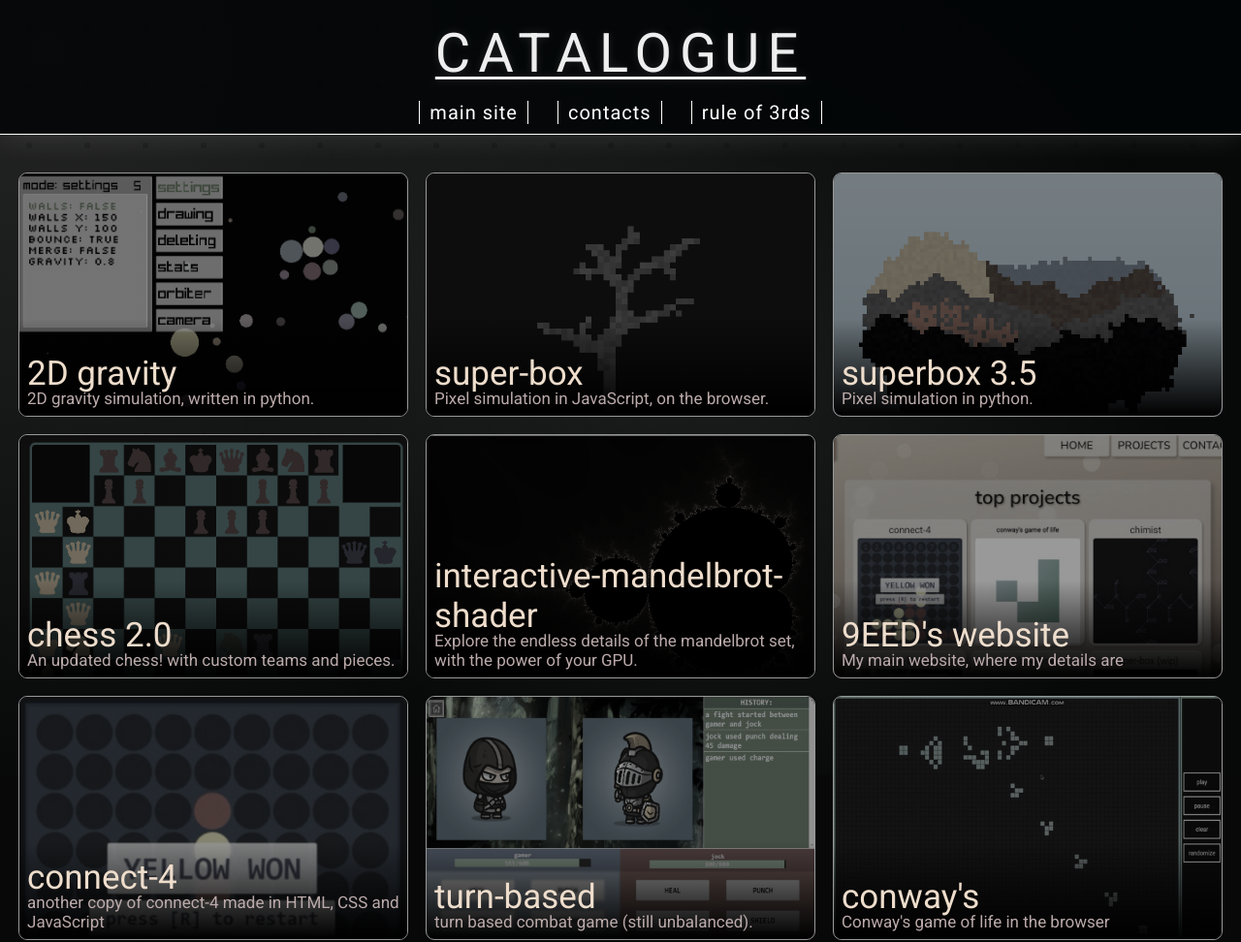
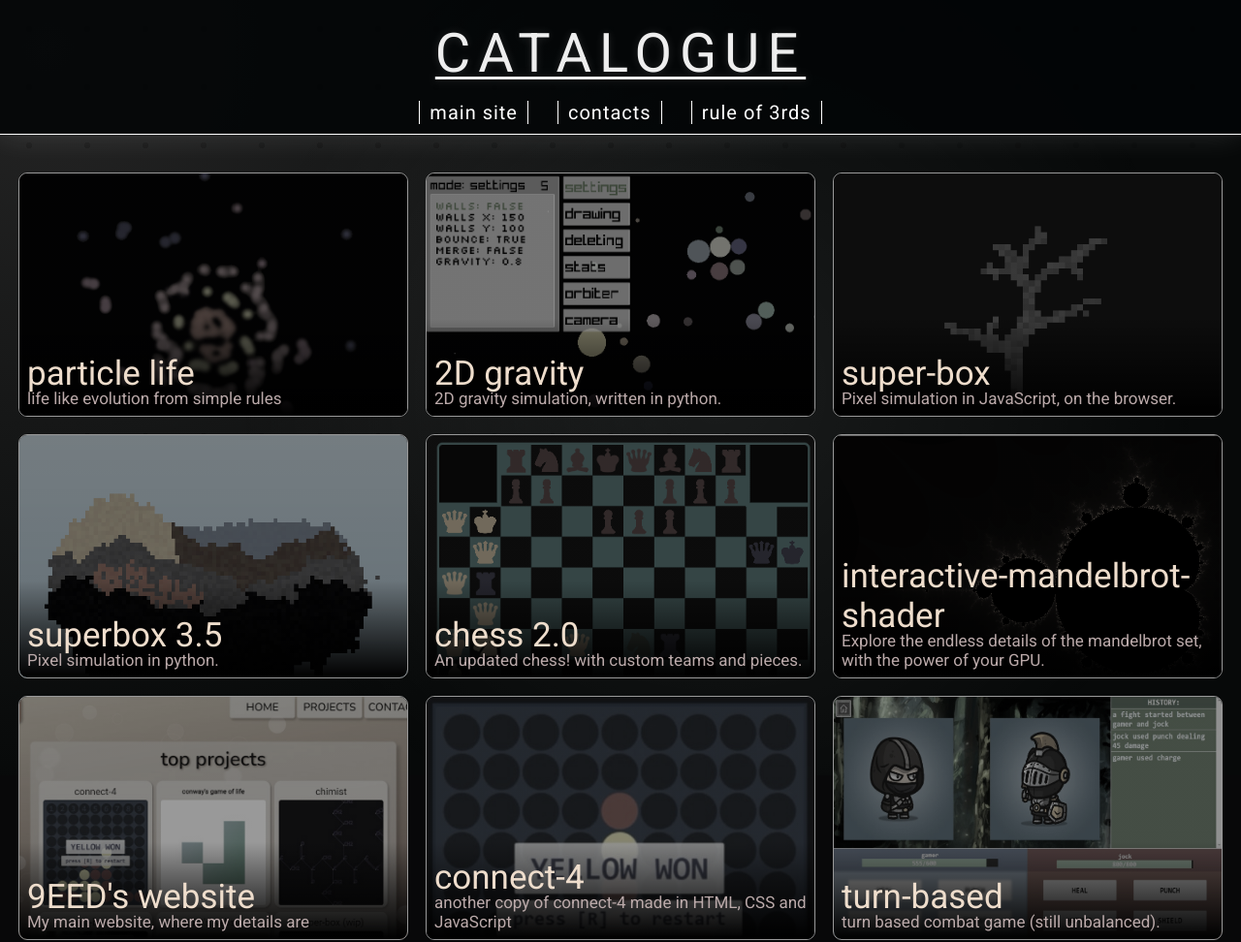
Before and after one commit to hexxt-git/projects, a plain HTML site: page index.html in a window 1280 px wide. Shown: the top 972 px of the page at 97% size. Drawn offline with Linux system fonts and the light colour scheme.

Commit message:
particle life

```diff
--- a/index.html
+++ b/index.html
@@ -21,6 +21,13 @@
             </ul>
         </nav>
         <ul id="cards">
+            <a target="_blank" href="https://9eed.github.io/particle-life-js/" class="card">
+                <img src="./images/particle life.png">
+                <div class="card-content">
+                    <div class="card-name">particle life</div>
+                    <p class="card-discription">life like evolution from simple rules</p>
+                </div>
+            </a>
             <a target="_blank" href="https://github.com/9EED/2D-gravity" class="card">
                 <img src="./images/2D gravity.png">
                 <div class="card-content">
```
Also changed, not shown: images/particle life.png (added).
